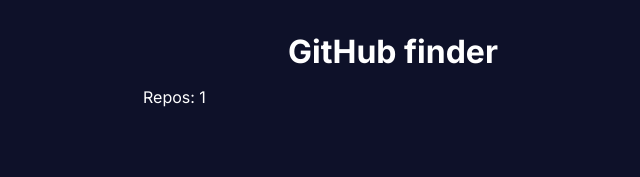
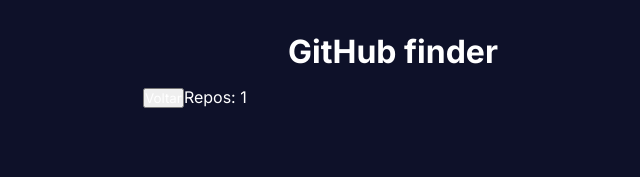
Before and after one commit to alexandrerogeriosn93/project-react-typescript-github-finder, a React (Vite) app: page /repos/1 in a window 1280 px wide. Shown: the top 177 px of the page, without its empty margins (247-887 px from the left). Built offline with nearby package versions, Linux system fonts and the light colour scheme; no server answers.

Commit message:
feat: add function to get repositories by user name

```diff
--- a/src/routes/Repos.tsx
+++ b/src/routes/Repos.tsx
@@ -3,13 +3,37 @@
 import { useParams } from "react-router-dom";
 
 import BackBtn from "../components/BackBtn";
+import Loader from "../components/Loader";
+
+import { RepoProps } from "../types/repo";
 
 import classes from "./Repos.module.css";
 
 const Repos = () => {
   const { username } = useParams();
+  const [repos, setRepos] = useState<RepoProps[] | [] | null>(null);
+  const [isLoading, setIsLoading] = useState(false);
 
-  return <div>Repos: {username}</div>;
+  useEffect(() => {
+    const loadRepos = async function (username: string) {
+      setIsLoading(true);
+
+      const res = await fetch(`http://api.github.com/users/${username}/repos`);
+      const data = await res.json();
+
+      setIsLoading(false);
+      console.log(data);
+    };
+
+    loadRepos(username);
+  }, []);
+
+  return (
+    <div>
+      <BackBtn />
+      Repos: {username}
+    </div>
+  );
 };
 
 export default Repos;
--- /dev/null
+++ b/src/types/repo.ts
@@ -0,0 +1,7 @@
+export type RepoProps = {
+  name: string;
+  html_url: string;
+  language: string;
+  stargazers_count: number;
+  forks_count: number;
+};
```
